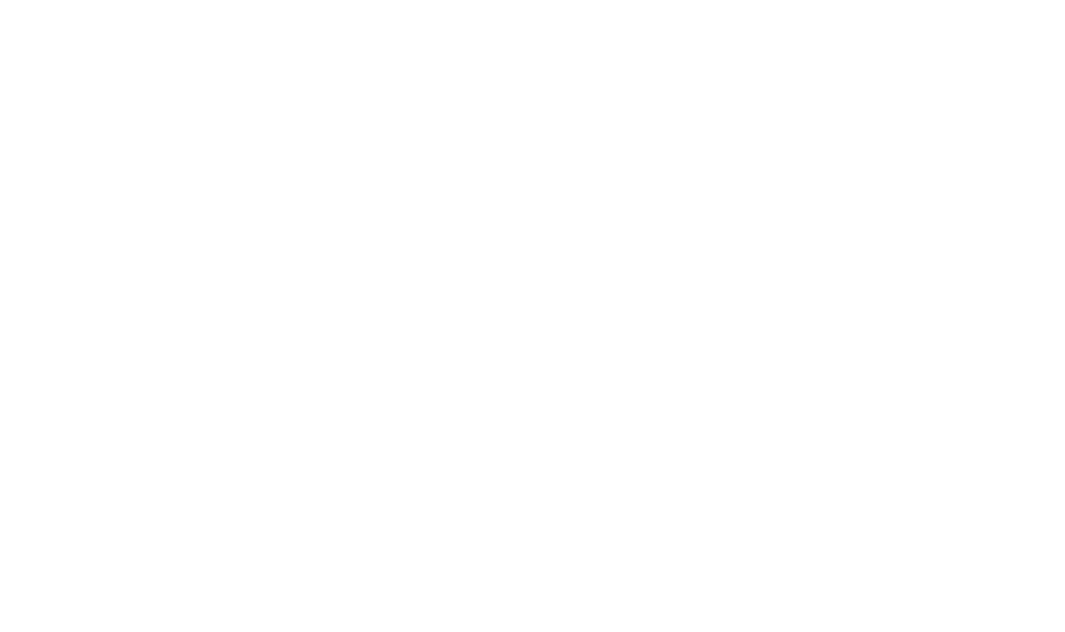
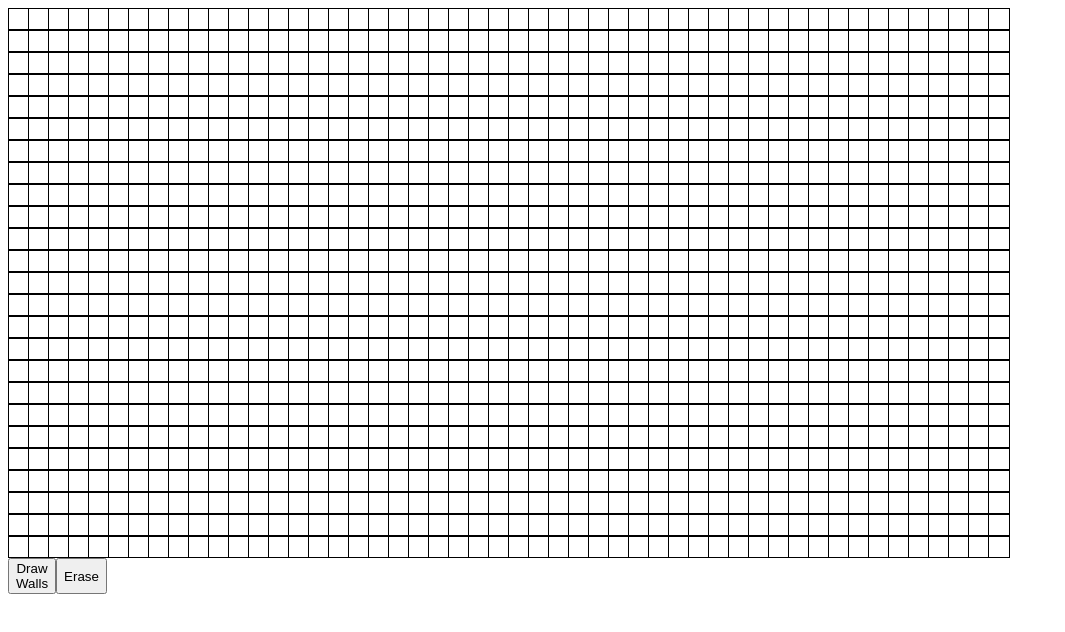
Before and after one commit to BigBellyBigDreams/algovisualizer, a React (Create React App) app: page / in a window 1280 px wide. Shown: the top 632 px of the page, without its empty margins (0-1065 px from the left). Built offline with nearby package versions, Linux system fonts and the light colour scheme.

Commit message:
grid layout

```diff
--- a/package.json
+++ b/package.json
@@ -10,6 +10,7 @@
     "@types/node": "^16.7.13",
     "@types/react": "^17.0.20",
     "@types/react-dom": "^17.0.9",
+    "immer": "^9.0.7",
     "react": "^17.0.2",
     "react-dom": "^17.0.2",
     "react-scripts": "5.0.0",
--- a/src/Grid.tsx
+++ b/src/Grid.tsx
@@ -1,24 +1,97 @@
 import React, { useEffect, useState } from 'react';
+import produce from 'immer';
 import { Node } from './astar';
-import './index.css';
 
 export default function Grid(): JSX.Element {
   const [grid, setGrid] = useState<Node[][]>([]);
+  const [isDrawing, setIsDrawing] = useState(true);
+  const numCols = 50;
 
   useEffect(() => {
     let tempGrid: Node[][] = [];
-    for (var i = 0; i < 100; i++) {
+    for (let i = 0; i < numCols; i++) {
       tempGrid.push([]);
     }
 
-    for (var i = 0; i < tempGrid.length; i++) {
-      for (var j = 0; j < tempGrid.length; j++) {
-        let node = new Node(i, j);
+    for (let i = 0; i < tempGrid.length; i++) {
+      for (let j = 0; j < tempGrid.length / 2; j++) {
+        let node = new Node(i, j, false);
         tempGrid[i][j] = node;
       }
     }
     setGrid(tempGrid);
   }, []);
 
-  return <div></div>;
+  return (
+    <div style={{ display: 'grid', gridTemplateColumns: `repeat(${numCols}, 20px)` }}>
+      {grid.map((rows, i) => {
+        return (
+          <div key={i}>
+            {rows.map((cols, j) => {
+              return (
+                <div
+                  key={j}
+                  onMouseMove={(e) => {
+                    if (e.buttons == 1) {
+                      if (isDrawing) {
+                        setGrid((prev) =>
+                          prev.map((el, index) => {
+                            if (i !== index) return el;
+
+                            return el.map((el2, index2) => {
+                              if (j !== index2) return el2;
+
+                              return {
+                                ...el2,
+                                isWall: true,
+                              };
+                            });
+                          })
+                        );
+                      } else {
+                        setGrid((prev) =>
+                          prev.map((el, index) => {
+                            if (i !== index) return el;
+
+                            return el.map((el2, index2) => {
+                              if (j !== index2) return el2;
+
+                              return {
+                                ...el2,
+                                isWall: false,
+                              };
+                            });
+                          })
+                        );
+                      }
+                    }
+                  }}
+                  style={{ width: '20px', height: '20px', border: '1px solid black', backgroundColor: grid[i][j].isWall ? '#A9A9A9' : '#FFFFFF' }}
+                ></div>
+              );
+            })}
+          </div>
+        );
+      })}
+
+      <div style={{ display: 'flex' }}>
+        <button
+          style={{ width: 'fit-content' }}
+          onClick={() => {
+            setIsDrawing(true);
+          }}
+        >
+          Draw Walls
+        </button>
+        <button
+          style={{ width: 'fit-content' }}
+          onClick={() => {
+            setIsDrawing(false);
+          }}
+        >
+          Erase
+        </button>
+      </div>
+    </div>
+  );
 }
--- a/src/astar.ts
+++ /dev/null
@@ -1,11 +0,0 @@
-class Node {
-  x: number;
-  y: number;
-
-  constructor(x: number, y: number) {
-    this.x = x;
-    this.y = y;
-  }
-}
-
-export { Node };
--- /dev/null
+++ b/src/astar.tsx
@@ -0,0 +1,13 @@
+class Node {
+  x: number;
+  y: number;
+  isWall: boolean;
+
+  constructor(x: number, y: number, isWall: boolean) {
+    this.x = x;
+    this.y = y;
+    this.isWall = isWall;
+  }
+}
+
+export { Node };
--- a/src/index.css
+++ /dev/null
@@ -1,5 +0,0 @@
-.node {
-  width: 20px;
-  height: 20px;
-  border: 1px solid black;
-}
```
